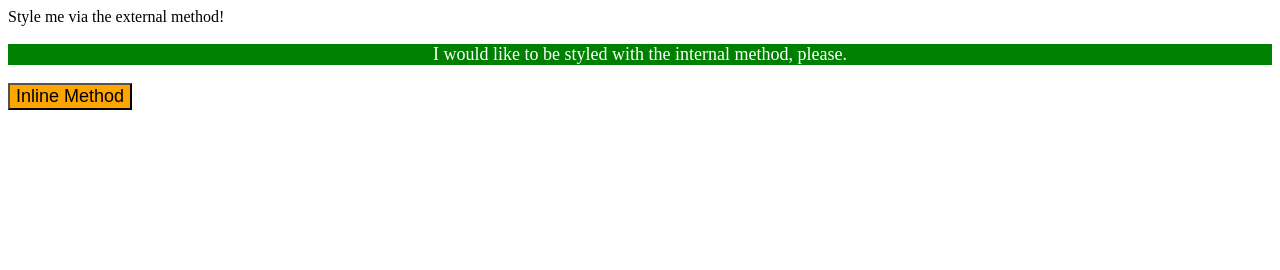
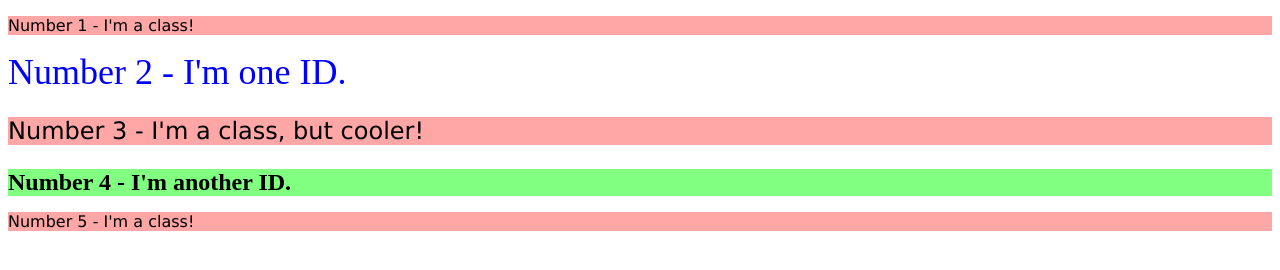
Before and after one commit to edergcalderon/exercises-TOP, a plain HTML site: page index.html in a window 1280 px wide. Drawn offline with Linux system fonts and the light colour scheme.

Commit message:
Completed second exercise from TOP

```diff
--- a/index.html
+++ b/index.html
@@ -1,25 +1,20 @@
 <!DOCTYPE html>
+<html lang="en">
 
-<html lang="en">
-    <head>
-        <meta charset="UTF-8">
-        <title>Practice Exercises for adding CSS</title>
-        <link rel="stylesheet" href="methods.css">
+<head>
+    <meta charset="UTF-8">
+    <meta http-equiv="X-UA-Compatible" content="IE=edge">
+    <meta name="viewport" content="width=device-width, initial-scale=1.0">
+    <title>Class and ID Selectors</title>
+    <link rel="stylesheet" href="style.css">
+</head>
 
-        <style>
-            p {
-                color: white;
-                background-color: green;
-                font-size: 18px;
-                text-align: center;
-            }
-        </style>
-    </head>
-
-    <body>
-        <div>Style me via the external method!</div>
-        <p>I would like to be styled with the internal method, please.</p>
-        <button style="background-color: orange; color: black; font-size: 18px;">Inline Method</button>
-    </body>
+<body>
+    <p class="odd">Number 1 - I'm a class!</p>
+    <div id="two">Number 2 - I'm one ID.</div>
+    <p class="odd oddly-cool">Number 3 - I'm a class, but cooler!</p>
+    <div id="four">Number 4 - I'm another ID.</div>
+    <p class="odd">Number 5 - I'm a class!</p>
+</body>
 
 </html>
--- a/style.css
+++ b/style.css
@@ -1,7 +1,19 @@
-div {
-    color: white;
-    background-color: red;
-    font-size: 32px;
-    text-align: center;
+.odd {
+    background-color: rgb(255, 167, 167);
+    font-family: Verdana, "DejaVu Sans", sans-serif;
+}
+
+.oddly-cool {
+    font-size: 24px;
+}
+
+#two {
+    color: #0000ff;
+    font-size: 36px;
+}
+
+#four {
+    background-color: hsl(120, 100%, 75%);
+    font-size: 24px;
     font-weight: bold;
 }
```
